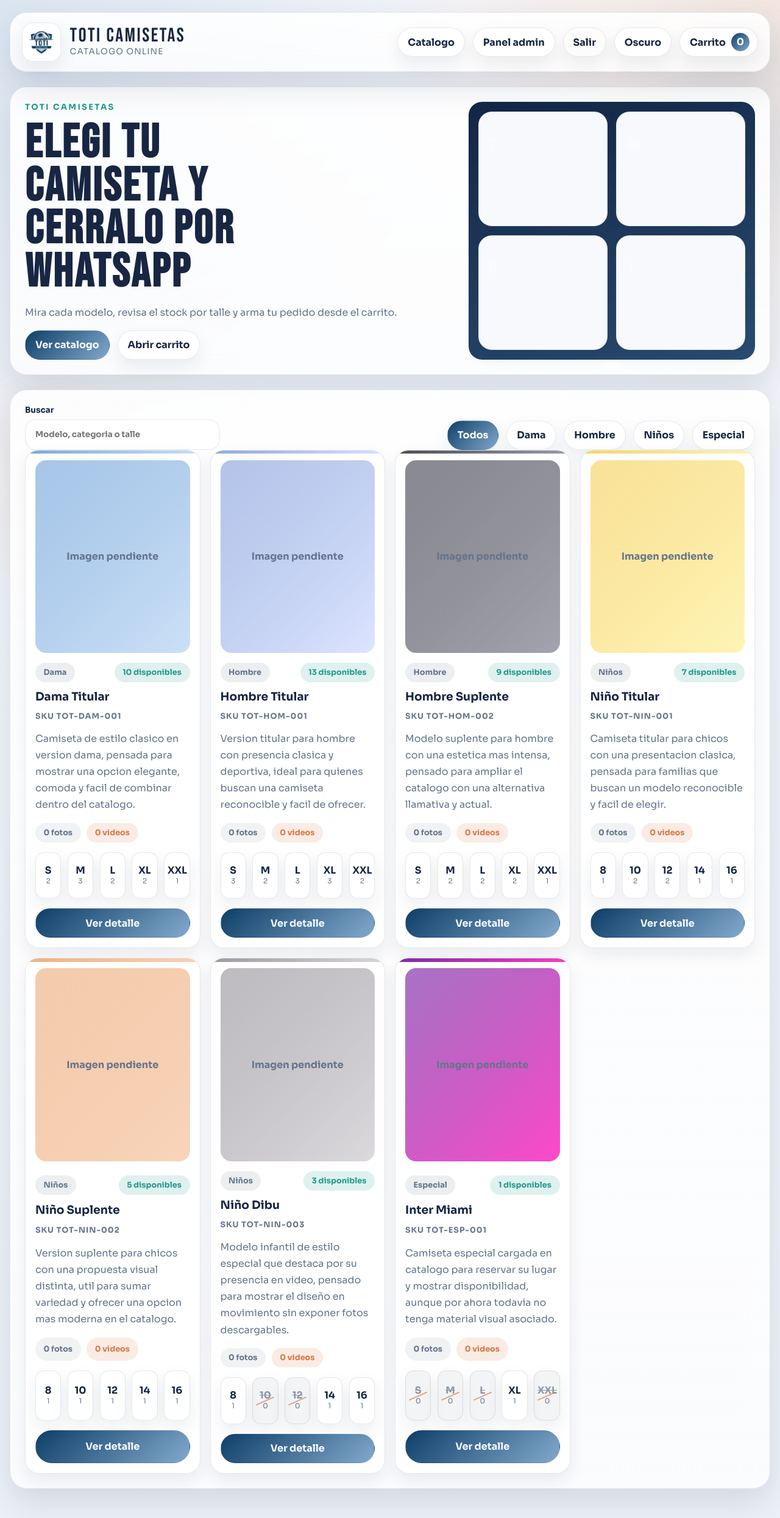
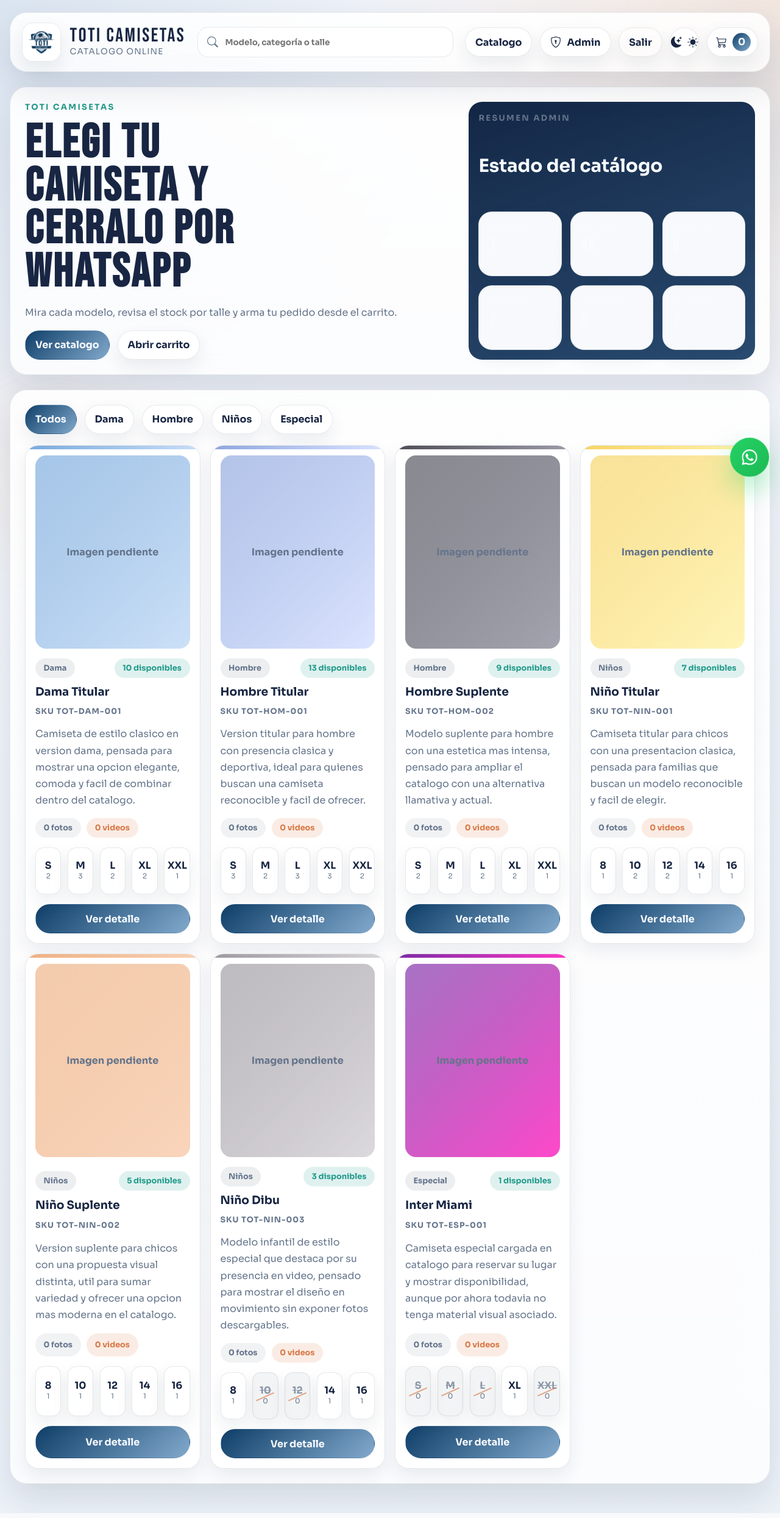
Before and after one commit to TotiPolito/CamisetasWeb, a Flask app: page / in a window 1280 px wide. Shown: the whole page at 61% size. Run offline with Flask 3, Linux system fonts and the light colour scheme; the visitor is signed in with stand-in values (Sample User, id 1); data comes from the database, SQL or seed files in the repository.

Commit message:
Refina header, iconos y vista admin del catalogo

```diff
--- a/app/controllers/auth_controller.py
+++ b/app/controllers/auth_controller.py
@@ -38,5 +38,4 @@ def logout():
         return redirect(url_for("admin.dashboard"))
 
     session.clear()
-    flash("Sesion cerrada.", "success")
     return redirect(url_for("public.home"))
--- a/app/controllers/public_controller.py
+++ b/app/controllers/public_controller.py
@@ -12,6 +12,8 @@ def _build_catalog_stats(products):
         "models": len(products),
         "units": sum(product["total_stock"] for product in products),
         "with_video": sum(1 for product in products if product["video_count"] > 0),
+        "without_video": sum(1 for product in products if product["video_count"] == 0),
+        "with_photo": sum(1 for product in products if product["image_count"] > 0),
         "without_photo": sum(1 for product in products if product["image_count"] == 0),
     }
 
--- a/app/static/css/app.css
+++ b/app/static/css/app.css
@@ -18,6 +18,8 @@
     --accent-alt: #f4a261;
     --success: #219a8b;
     --danger: #d97745;
+    --hero-panel-text: #f8fbff;
+    --hero-panel-muted: rgba(248, 251, 255, 0.74);
     --radius-xl: 28px;
     --radius-lg: 22px;
     --radius-md: 18px;
@@ -123,6 +127,18 @@ input {
     padding: 1.25rem 0 3rem;
 }
 
+.sr-only {
+    position: absolute;
+    width: 1px;
+    height: 1px;
+    padding: 0;
+    margin: -1px;
+    overflow: hidden;
+    clip: rect(0, 0, 0, 0);
+    white-space: nowrap;
+    border: 0;
+}
+
 .topbar,
 .hero-card,
 .panel,
@@ -157,6 +173,10 @@ html[data-theme="dark"] .admin-card {
     align-items: center;
     gap: 1rem;
     padding: 1rem 1.2rem;
+}
+
+.topbar--catalog {
+    align-items: center;
 }
 
 .brand {
@@ -225,6 +246,10 @@ html[data-theme="dark"] .admin-card {
 
 .topbar__tools {
     align-items: center;
+}
+
+.nav-link--with-icon {
+    gap: 0.55rem;
 }
 
 .nav-link,
@@ -272,10 +297,14 @@ html[data-theme="dark"] .admin-card {
 .icon-button {
     gap: 0.55rem;
     min-width: 3rem;
+    width: 3rem;
+    padding: 0;
 }
 
 .icon-button--cart {
-    padding-inline: 1rem 0.8rem;
+    width: auto;
+    min-width: 3rem;
+    padding-inline: 0.85rem 0.65rem;
 }
 
 .cart-counter {
@@ -415,16 +448,31 @@ html[data-theme="dark"] .admin-card {
     align-content: stretch;
     padding: 1rem;
     border-radius: var(--radius-lg);
-    color: var(--text-on-dark);
+    color: var(--hero-panel-text);
     background:
         linear-gradient(160deg, rgba(15, 35, 66, 0.98), rgba(24, 61, 102, 0.92)),
         linear-gradient(160deg, rgba(130, 169, 204, 0.28), transparent 42%);
+}
+
+.hero-panel__header {
+    display: grid;
+    gap: 0.35rem;
+    margin-bottom: 0.9rem;
+}
+
+.hero-panel h2 {
+    color: var(--hero-panel-text);
+    font-size: 1.85rem;
 }
 
 .hero-stats {
     display: grid;
     grid-template-columns: repeat(2, minmax(0, 1fr));
     gap: 0.9rem;
+}
+
+.hero-stats--admin {
+    grid-template-columns: repeat(3, minmax(0, 1fr));
 }
 
 .hero-stat,
@@ -446,13 +494,14 @@ html[data-theme="dark"] .admin-card {
 
 .hero-stat span {
     display: block;
-    color: rgba(248, 251, 255, 0.72);
+    color: var(--hero-panel-muted);
     font-size: 0.86rem;
 }
 
 .hero-stat strong {
     display: block;
     margin-top: 0.35rem;
+    color: var(--hero-panel-text);
     font-family: "Bebas Neue", sans-serif;
     font-size: 1.7rem;
     letter-spacing: 0.04em;
@@ -462,6 +511,10 @@ html[data-theme="dark"] .admin-card {
 .panel__header {
     justify-content: space-between;
     align-items: flex-end;
+}
+
+.catalog-toolbar {
+    margin-bottom: 1.15rem;
 }
 
 .search-box {
@@ -480,6 +533,26 @@ html[data-theme="dark"] .admin-card {
     border-radius: 18px;
     background: var(--surface-strong);
     color: var(--text);
+}
+
+.search-box--header {
+    position: relative;
+    flex: 1 1 320px;
+    max-width: 420px;
+    margin-inline: auto;
+}
+
+.search-box--header input {
+    width: 100%;
+    padding-left: 2.8rem;
+}
+
+.search-box__icon {
+    position: absolute;
+    top: 50%;
+    left: 1rem;
+    transform: translateY(-50%);
+    color: var(--text-soft);
 }
 
 .filter-row {
@@ -502,6 +575,7 @@ html[data-theme="dark"] .admin-card {
 
 .catalog-grid {
     grid-template-columns: repeat(auto-fit, minmax(265px, 1fr));
+    margin-top: 0.5rem;
 }
 
 .product-card,
@@ -1006,10 +1080,85 @@ img.cover-media {
     cursor: pointer;
 }
 
+.ui-icon {
+    display: inline-block;
+    width: 1.15rem;
+    height: 1.15rem;
+    flex: 0 0 auto;
+    background: currentColor;
+    -webkit-mask: var(--icon) center / contain no-repeat;
+    mask: var(--icon) center / contain no-repeat;
+}
+
+.icon--sun {
+    --icon: url("/static/icons/sun-fill.svg");
+}
+
+.icon--moon {
+    --icon: url("/static/icons/moon-stars-fill.svg");
+}
+
+.icon--cart {
+    --icon: url("/static/icons/cart3.svg");
+}
+
+.icon--admin {
+    --icon: url("/static/icons/shield-lock.svg");
+}
+
+.icon--whatsapp {
+    --icon: url("/static/icons/whatsapp.svg");
+}
+
+.icon--close {
+    --icon: url("/static/icons/x-lg.svg");
+}
+
+.icon--search {
+    --icon: url("/static/icons/search.svg");
+}
+
+.floating-whatsapp {
+    position: fixed;
+    right: 1.25rem;
+    bottom: 1.25rem;
+    z-index: 20;
+    display: inline-grid;
+    place-items: center;
+    width: 3.75rem;
+    height: 3.75rem;
+    border-radius: 50%;
+    color: #ffffff;
+    background: linear-gradient(135deg, #25d366, #1db954);
+    box-shadow: 0 16px 36px rgba(37, 211, 102, 0.32);
+    animation: whatsapp-breathe 2.8s ease-in-out infinite;
+}
+
+.floating-whatsapp .ui-icon {
+    width: 1.55rem;
+    height: 1.55rem;
+}
+
+@keyframes whatsapp-breathe {
+    0%,
+    100% {
+        transform: scale(1);
+        box-shadow: 0 16px 36px rgba(37, 211, 102, 0.28);
+    }
+    50% {
+        transform: scale(1.08);
+        box-shadow: 0 20px 42px rgba(37, 211, 102, 0.4);
+    }
+}
+
 @media (max-width: 1080px) {
     .hero-card,
     .product-hero {
         grid-template-columns: 1fr;
+    }
+
+    .hero-stats--admin {
+        grid-template-columns: repeat(2, minmax(0, 1fr));
     }
 }
 
--- a/app/static/js/site.js
+++ b/app/static/js/site.js
@@ -244,8 +244,12 @@ function applyTheme(theme) {
         );
     });
 
-    document.querySelectorAll("[data-theme-icon]").forEach((label) => {
-        label.textContent = nextTheme === "dark" ? "Claro" : "Oscuro";
+    document.querySelectorAll("[data-theme-icon-dark]").forEach((icon) => {
+        icon.hidden = nextTheme === "dark";
+    });
+
+    document.querySelectorAll("[data-theme-icon-light]").forEach((icon) => {
+        icon.hidden = nextTheme !== "dark";
     });
 }
 
--- a/app/templates/base.html
+++ b/app/templates/base.html
@@ -19,7 +19,7 @@
 </head>
 <body data-page="{{ page_name|default('site') }}" data-whatsapp-number="5491141875759">
     <div class="site-shell">
-        <header class="topbar">
+        <header class="topbar{% if page_name == 'catalog' %} topbar--catalog{% endif %}">
             <a class="brand" href="{{ url_for('public.home') }}" aria-label="Ir al inicio">
                 <img class="brand__logo" src="{{ url_for('static', filename='img/toti-logo.jpg') }}" alt="Toti Camisetas">
                 <div class="brand__copy">
@@ -28,26 +28,41 @@
                 </div>
             </a>
 
+            {% if page_name == "catalog" %}
+                <label class="search-box search-box--header" for="catalog-search">
+                    <span class="sr-only">Buscar</span>
+                    <span class="search-box__icon ui-icon icon--search" aria-hidden="true"></span>
+                    <input id="catalog-search" type="search" placeholder="Modelo, categoría o talle">
+                </label>
+            {% endif %}
+
             <div class="topbar__actions">
                 <nav class="topbar__nav">
                     <a class="nav-link" href="{{ url_for('public.home') }}">Catalogo</a>
                     {% if is_admin_logged_in %}
-                        <a class="nav-link" href="{{ url_for('admin.dashboard') }}">Panel admin</a>
+                        <a class="nav-link nav-link--with-icon" href="{{ url_for('admin.dashboard') }}">
+                            <span class="ui-icon icon--admin" aria-hidden="true"></span>
+                            <span>Admin</span>
+                        </a>
                         <form method="post" action="{{ url_for('auth.logout') }}" class="inline-form">
                             <input type="hidden" name="csrf_token" value="{{ csrf_token() }}">
                             <button class="nav-button nav-button--ghost" type="submit">Salir</button>
                         </form>
                     {% else %}
-                        <a class="nav-link nav-link--strong" href="{{ url_for('auth.login') }}">Admin</a>
+                        <a class="nav-link nav-link--strong nav-link--with-icon" href="{{ url_for('auth.login') }}">
+                            <span class="ui-icon icon--admin" aria-hidden="true"></span>
+                            <span>Admin</span>
+                        </a>
                     {% endif %}
                 </nav>
 
                 <div class="topbar__tools">
                     <button class="icon-button" type="button" data-theme-toggle aria-label="Cambiar modo de color">
-                        <span data-theme-icon>Tema</span>
+                        <span class="ui-icon icon--moon" data-theme-icon-dark aria-hidden="true"></span>
+                        <span class="ui-icon icon--sun" data-theme-icon-light aria-hidden="true" hidden></span>
                     </button>
                     <button class="icon-button icon-button--cart" type="button" data-cart-toggle aria-label="Abrir carrito">
-                        <span>Carrito</span>
+                        <span class="ui-icon icon--cart" aria-hidden="true"></span>
                         <strong class="cart-counter" data-cart-count>0</strong>
                     </button>
                 </div>
@@ -69,6 +84,16 @@
         {% block content %}{% endblock %}
     </div>
 
+    <a
+        class="floating-whatsapp"
+        href="https://wa.me/5491141875759?text=Hola%20Toti%2C%20quiero%20hacer%20una%20consulta."
+        target="_blank"
+        rel="noreferrer"
+        aria-label="Escribir por WhatsApp"
+    >
+        <span class="ui-icon icon--whatsapp" aria-hidden="true"></span>
+    </a>
+
     <div class="cart-layer" data-cart-layer hidden>
         <button class="cart-layer__backdrop" type="button" data-cart-close aria-label="Cerrar carrito"></button>
         <aside class="cart-drawer" aria-label="Carrito">
@@ -77,7 +102,9 @@
                     <p class="eyebrow">Tu carrito</p>
                     <h2>Preparar pedido</h2>
                 </div>
-                <button class="icon-button" type="button" data-cart-close aria-label="Cerrar carrito">✕</button>
+                <button class="icon-button" type="button" data-cart-close aria-label="Cerrar carrito">
+                    <span class="ui-icon icon--close" aria-hidden="true"></span>
+                </button>
             </div>
 
             <div class="cart-drawer__body">
--- a/app/templates/public/index.html
+++ b/app/templates/public/index.html
@@ -4,7 +4,7 @@
 
 {% block content %}
 <main class="page-grid">
-    <section class="hero-card hero-card--store">
+    <section class="hero-card hero-card--store{% if not is_admin_logged_in %} hero-card--single{% endif %}">
         <div class="hero-card__copy">
             <p class="eyebrow">Toti Camisetas</p>
             <h1>Elegi tu camiseta y cerralo por WhatsApp</h1>
@@ -17,8 +17,13 @@
             </div>
         </div>
 
+        {% if is_admin_logged_in %}
             <aside class="hero-panel">
-            <div class="hero-stats">
+                <div class="hero-panel__header">
+                    <p class="eyebrow">Resumen admin</p>
+                    <h2>Estado del catálogo</h2>
+                </div>
+                <div class="hero-stats hero-stats--admin">
                     <article class="hero-stat">
                         <span>Modelos</span>
                         <strong>{{ stats.models }}</strong>
@@ -32,20 +37,24 @@
                         <strong>{{ stats.with_video }}</strong>
                     </article>
                     <article class="hero-stat">
+                        <span>Sin video</span>
+                        <strong>{{ stats.without_video }}</strong>
+                    </article>
+                    <article class="hero-stat">
+                        <span>Con foto</span>
+                        <strong>{{ stats.with_photo }}</strong>
+                    </article>
+                    <article class="hero-stat">
                         <span>Sin foto</span>
                         <strong>{{ stats.without_photo }}</strong>
                     </article>
                 </div>
             </aside>
+        {% endif %}
     </section>
 
     <section class="panel panel--catalog" id="catalogo">
         <div class="catalog-toolbar">
-            <label class="search-box" for="catalog-search">
-                <span>Buscar</span>
-                <input id="catalog-search" type="search" placeholder="Modelo, categoria o talle">
-            </label>
-
             <div class="filter-row" id="catalog-filters">
                 {% for filter_name in filters %}
                     <button class="filter-button{% if loop.first %} is-active{% endif %}" type="button" data-filter="{{ filter_name }}">
```
Also changed, not shown: other parts of app/static/css/app.css (+37 -4 lines), app/static/icons/cart3.svg (added), app/static/icons/moon-stars-fill.svg (added), app/static/icons/search.svg (added), app/static/icons/shield-lock.svg (added), app/static/icons/sun-fill.svg (added), app/static/icons/whatsapp.svg (added), app/static/icons/x-lg.svg (added). Lines whose indentation alone changed are shown as unchanged.
